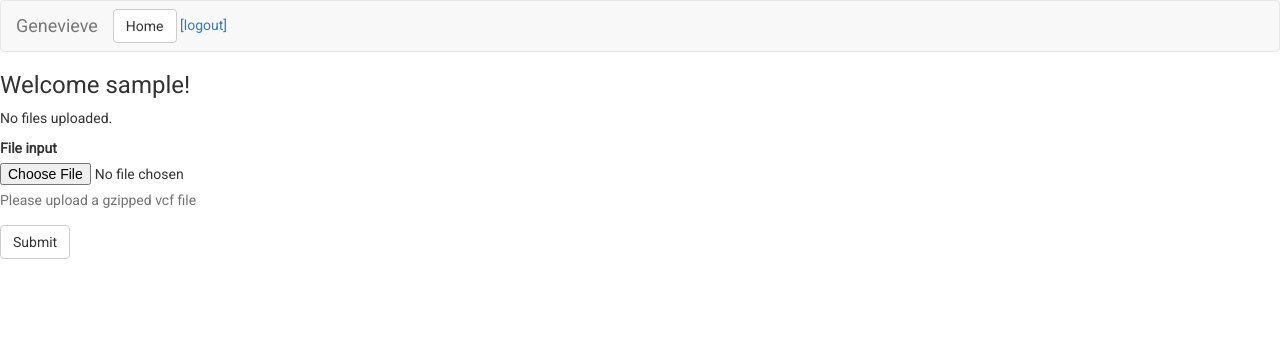
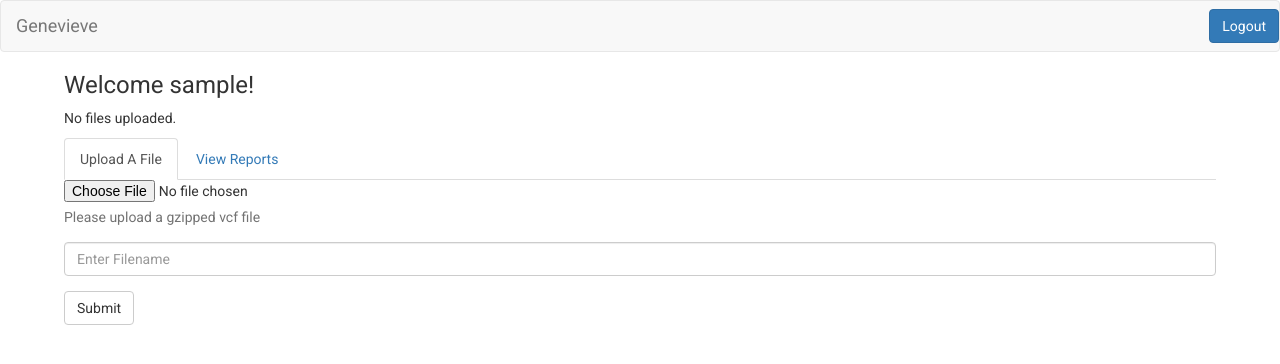
Before and after one commit to OpenHumans/archive-genevieve-201505, a Django app: page /file_process/ in a window 1280 px wide. Shown: the top 364 px of the page. Run offline with Django 3.2, Linux system fonts and the light colour scheme; the visitor is signed in with stand-in values (Sample User, id 1); data that the repository does not hold is empty; parts of the project's set-up code (start-up, migrations or seed data) failed here and were passed over; some libraries are stand-ins or nearby versions.

Commit message:
added css

```diff
--- a/file_process/forms.py
+++ b/file_process/forms.py
@@ -7,6 +7,7 @@ class UploadForm(forms.Form):
     uploadfile = forms.FileField(
         label='Select a file'
     )
+    reportname = forms.CharField()
 
 
     #Must be gzipped and under Max_Upload_Size
@@ -15,7 +16,13 @@ class UploadForm(forms.Form):
         print "Content Size =",
         print content.size
         if content.size > int(settings.MAX_UPLOAD_SIZE):
-            raise forms.ValidationError('Please keep filesize under max size')
+            raise forms.ValidationError('Your file was too large.')
         if not content.name.endswith('.gz'):
-            raise forms.ValidationError('Please upload a file')
+            raise forms.ValidationError('Are you sure you uploaded a gzipped VCF file?')
         return content
+
+    def file_name(self):
+        report = self.cleaned_data['reportname']
+        print report
+        if not report:
+            raise forms.ValidationError('Please name your file.')
--- a/file_process/models.py
+++ b/file_process/models.py
@@ -5,8 +5,8 @@ class Variant(models.Model):
     """Store info about a variant"""
     chrom = models.TextField("Chromosome")
     pos = models.TextField("Position")
-    ref_allele = models.TextField("Reference allele")
-    alt_allele = models.TextField("Alternate allele")
+    ref_allele = models.TextField("Reference Allele")
+    alt_allele = models.TextField("Alternate Allele")
     zyg = models.TextField("Zygosity")
 
 class ClinVarRecord(models.Model):
@@ -22,6 +22,7 @@ class GenomeAnalysis(models.Model):
     file"""
     #This associates a user with a specific genome analysis
     user = models.ForeignKey(User)
+    name = models.TextField("File Name")
     timestamp = models.DateTimeField(auto_now_add=True)
     uploadfile = models.FileField(upload_to='uploads/%Y/%m/%d')
     processedfile = models.FileField(blank=True, upload_to='processed/%Y/%m/%d')
--- a/file_process/templates/file_process/list.html
+++ b/file_process/templates/file_process/list.html
@@ -1,6 +1,6 @@
 {% extends "base.html" %}
 {% block navbar %}
-  <a href="/accounts/logout">[logout]</a>
+<a href="/accounts/logout"><button type="button" class="btn btn-primary navbar-btn navbar-right">Logout</button></a>
 {% endblock %}
 {% block content %}
     {# Welcome user #}
@@ -22,7 +22,7 @@
       {% if user == genome_analysis.user %}
       <tr>
 	<td>
-	  File Name
+	  {{ genome_analysis.name }}
 	</td>
 	<td>
 	  {{ genome_analysis.timestamp }}
@@ -49,15 +49,23 @@
 <p>No files uploaded.</p>
 {% endif %}
 
+<ul class="nav nav-tabs" role="tablist">
+  <li class="active"><a href="#uploadform">Upload A File</a></li>
+  <li><a href="#reportlist">View Reports</a></li>
+</ul>
 {# Note enctype 'multipart/form-data' for upload of files. #}
+
 <form role="form" action="{% url 'list' %}" method="post" enctype="multipart/form-data">
   {% csrf_token %}
       <div class="form-group">
-	<label for="form.uploadfile.label_tag">File input</label>
+	{{ form.uploadfile.errors }}
 	<input type="file" id="id_uploadfile"  name="uploadfile">
 	<p class="help-block">Please upload a gzipped vcf file</p>
       </div>
-      {{ form.uploadfile.errors }}
+      <div class="form-group">
+	<input type="text" id="id_reportname" class="form-control" name="reportname" type="text"
+	       placeholder="Enter Filename">{{ form.reportname.errors }}
+      </div>
       <p><button type="submit" class="btn btn-default">Submit</button></p>
     </form>
 
--- a/file_process/templates/file_process/report.html
+++ b/file_process/templates/file_process/report.html
@@ -2,10 +2,11 @@
 
 {% block title %}Genevieve Report{% endblock %}
 {% block navbar %}
-<a href="/file_process/"><button type="button" class="btn btn-primary navbar-btn">Back to Genome Uploads</button></a>
+<a href="/file_process/"><button type="button" class="btn btn-default navbar-btn">Back to Genome Uploads</button></a>
+<a href="/accounts/logout"><button type="button" class="btn btn-primary navbar-btn navbar-right">Logout</button></a>
 {% endblock %}
 {% block content %}
-    <p>"Hello.  This is report {{genomeanalysis_id}}."</p>
+    <h2>Genome Report: {{specific_analysis.name}}</h2>
     {% if specific_analysis.variants %}
 <div class="table-responsive">
     <table class="table">
--- a/file_process/views.py
+++ b/file_process/views.py
@@ -20,7 +20,8 @@ def list(request):
         user = request.user
         if form.is_valid():
             form.user = user
-            new_analysis = GenomeAnalysis(uploadfile = request.FILES['uploadfile'], user=form.user)
+            new_analysis = GenomeAnalysis(uploadfile = request.FILES['uploadfile'],
+                                          user=form.user, name = request.POST['reportname'])
             new_analysis.save()
             timestamp.delay()
             read_vcf.delay(analysis_in = new_analysis)
@@ -32,6 +33,7 @@ def list(request):
     # Load documents for the list page
     genome_analyses = GenomeAnalysis.objects.all()
     # Render list page with the documents and the form
+    # Render list page with the documents and the form
     return render_to_response(
         'file_process/list.html',
         {'genome_analyses': genome_analyses,
@@ -42,17 +44,23 @@ def list(request):
         context_instance=RequestContext(request)
     )
 
+
 def report(request, genomeanalysis_id):
+    # Authenticate
+    if not request.user.is_authenticated():
+        return render_to_response('file_process/login_error.html')
     try:
         specific_analysis = GenomeAnalysis.objects.get(pk=genomeanalysis_id)
     except GenomeAnalysis.DoesNotExist:
         raise Http404
-
-    return render_to_response(
-        'file_process/report.html',
-        {'genomeanalysis_id': genomeanalysis_id,
-         'specific_analysis': specific_analysis}
-        )
+    if request.user != specific_analysis.user:
+        return render_to_response('file_process/login_error.html')
+    else:
+        return render_to_response(
+            'file_process/report.html',
+            {'genomeanalysis_id': genomeanalysis_id,
+             'specific_analysis': specific_analysis}
+            )
 
 def logout_view(request):
     logout(request)
--- a/genevieve/urls.py
+++ b/genevieve/urls.py
@@ -22,6 +22,6 @@ urlpatterns = patterns('',
         auth_views.login,
         {'template_name': 'home.html',
          'extra_context': {'next': '/file_process'}}, name='auth_login'),
-    url(r'^logout/$', auth_views.logout, {'next_page': '/file_process'},
+    url(r'^accounts/logout/$', auth_views.logout, {'next_page': '/'},
         name='auth_logout'),
 ) + static(settings.MEDIA_URL, document_root=settings.MEDIA_ROOT)
--- a/static/css/main.css
+++ b/static/css/main.css
@@ -1,3 +1,29 @@
 body{
     font-family:"Roboto", "Helvetica Neue", "Helvetica", "Arial", sans-serif;
-    }
+}
+
+#content{
+    margin-left: 5%;
+    margin-right: 5%;
+}
+
+h1{
+    text-align: center;
+    font-size: 65px;
+}
+
+#signup-button {
+margin-left: auto;
+margin-right: auto;
+width: 12.75%;
+}
+
+.btn-lg{
+    font-size: 30px;
+    border-radius: 18px;
+}
+
+label{
+    font-weight: 400;
+    font-size: 18px;
+}
--- a/templates/base.html
+++ b/templates/base.html
@@ -34,8 +34,6 @@
 	  <a class="navbar-brand" href="/">Genevieve</a>
 	</div>
 
-	<!-- Collect the nav links, forms, and other content for toggling -->
-	<a href="/"><button type="button" class="btn btn-default navbar-btn">Home</button></a>
 	{% block navbar %}{% endblock %}
     </nav>
     <div id="content">
--- a/templates/signup.html
+++ b/templates/signup.html
@@ -34,7 +34,7 @@
               value="{{ form.password2.value|default:"" }}">
    </div>
 
-  <button type="submit" class="btn btn-primary" id="create-account">Create Account</button>
+  <button type="submit" class="btn btn-success" id="create-account">Create Account</button>
 
 </form>
 {% endblock %}
```
Also changed, not shown: templates/home.html (+7 -5 lines).
